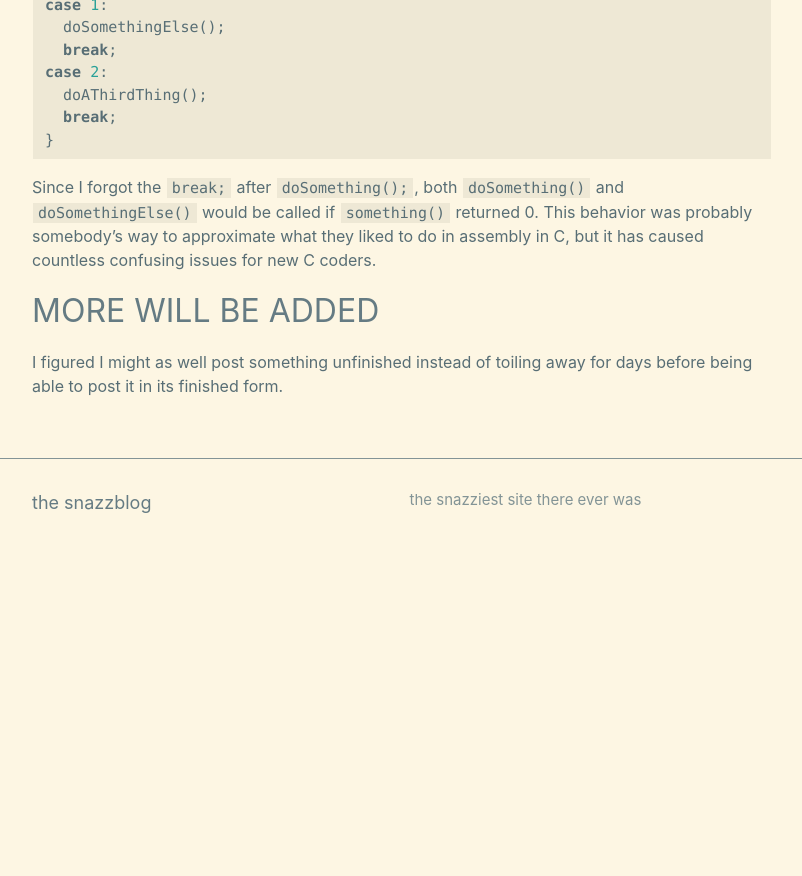
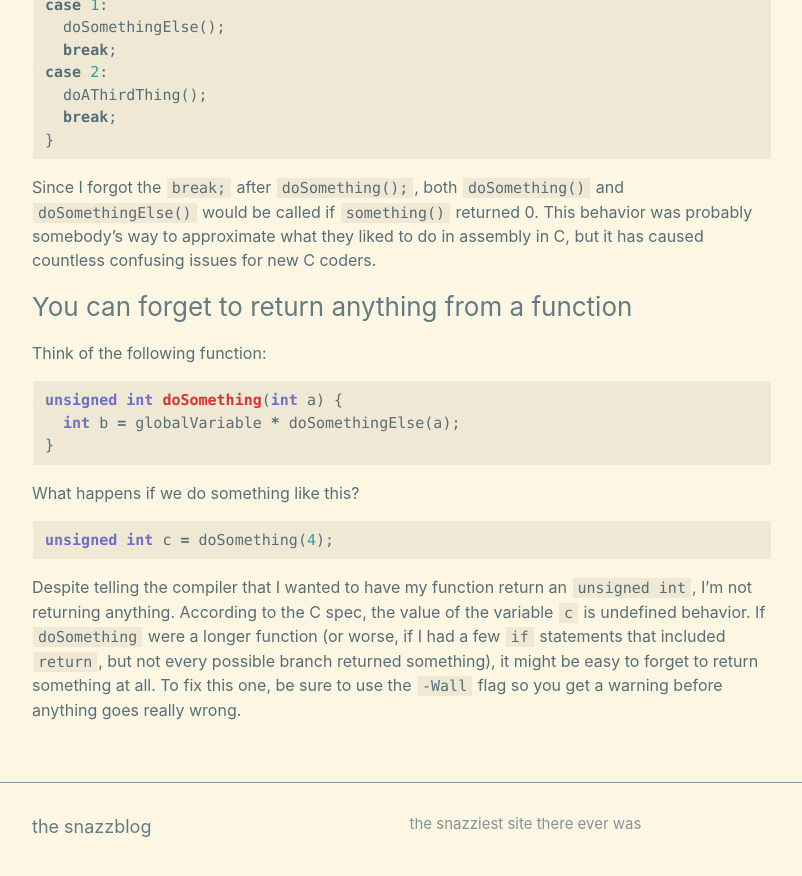
Before and after one commit to jack-the-coder/oldsite, a Jekyll site: the page built from _posts/2020-02-14-cfaq.markdown, in a window 1280 px wide and 900 px high, scrolled down 4348 px. Shown: the top 876 px of the window, without its empty margins (238-1040 px from the left). Built offline with Jekyll 4.4.1, drawn with Linux system fonts in a browser that asks for light colours; before the commit the page ends 4924 px from its top, so only the background shows below that; some of the changed text lies outside the part shown.

````diff
--- a/_posts/2020-02-14-cfaq.markdown
+++ b/_posts/2020-02-14-cfaq.markdown
@@ -121,5 +121,15 @@
 ```
 Since I forgot the `break;` after `doSomething();`, both `doSomething()` and `doSomethingElse()` would be called if `something()` returned 0. This behavior was probably somebody's way to approximate what they liked to do in assembly in C, but it has caused countless confusing issues for new C coders.
 
-## MORE WILL BE ADDED
-I figured I might as well post something unfinished instead of toiling away for days before being able to post it in its finished form.
+### You can forget to return anything from a function
+Think of the following function:
+```c
+unsigned int doSomething(int a) {
+  int b = globalVariable * doSomethingElse(a);
+}
+```
+What happens if we do something like this?
+```c
+unsigned int c = doSomething(4);
+```
+Despite telling the compiler that I wanted to have my function return an `unsigned int`, I'm not returning anything. According to the C spec, the value of the variable `c` is undefined behavior. If `doSomething` were a longer function (or worse, if I had a few `if` statements that included `return`, but not every possible branch returned something), it might be easy to forget to return something at all. To fix this one, be sure to use the `-Wall` flag so you get a warning before anything goes really wrong.
````
Also changed, not shown: other parts of _posts/2020-02-14-cfaq.markdown (+1 -1 lines).
